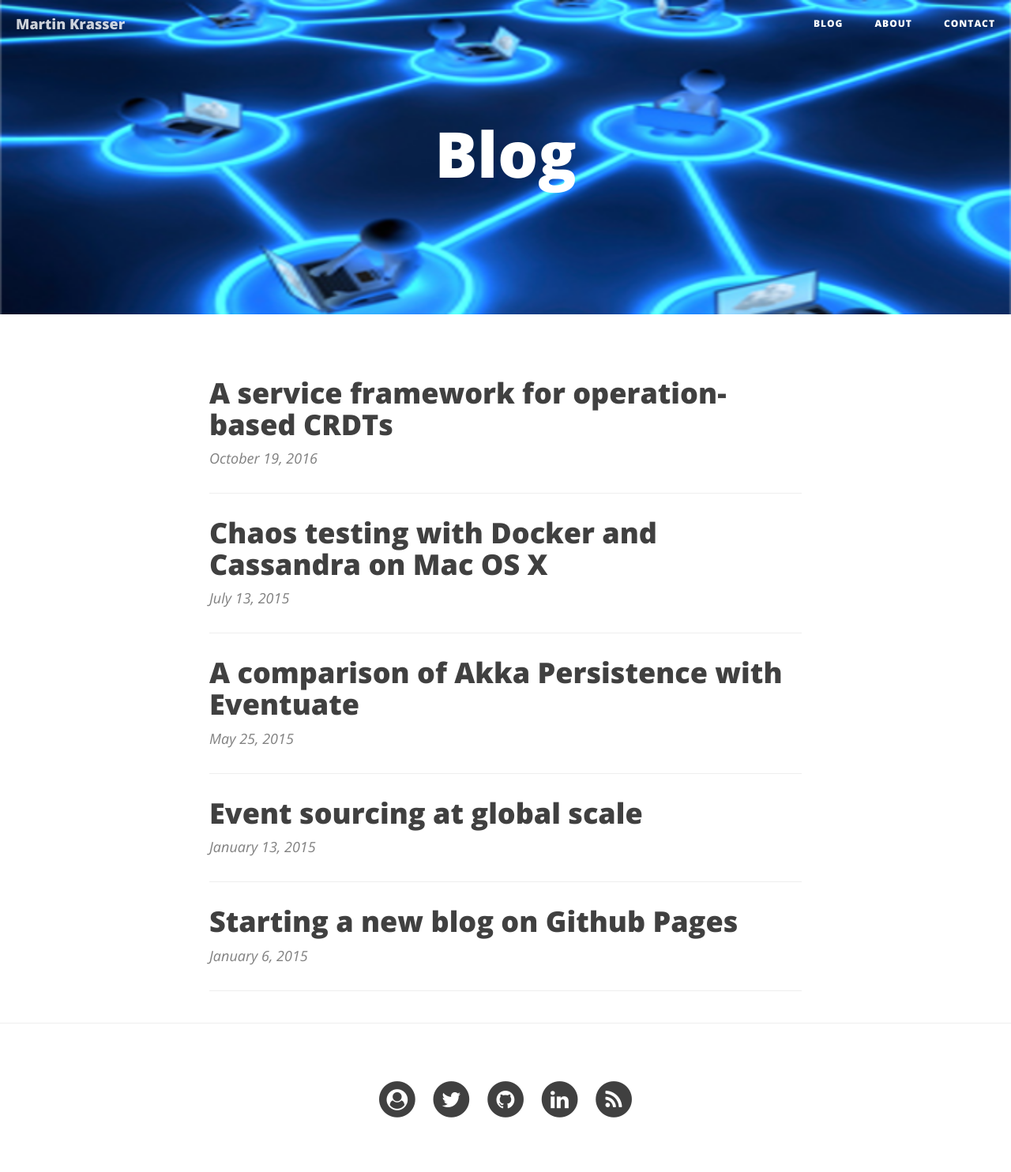
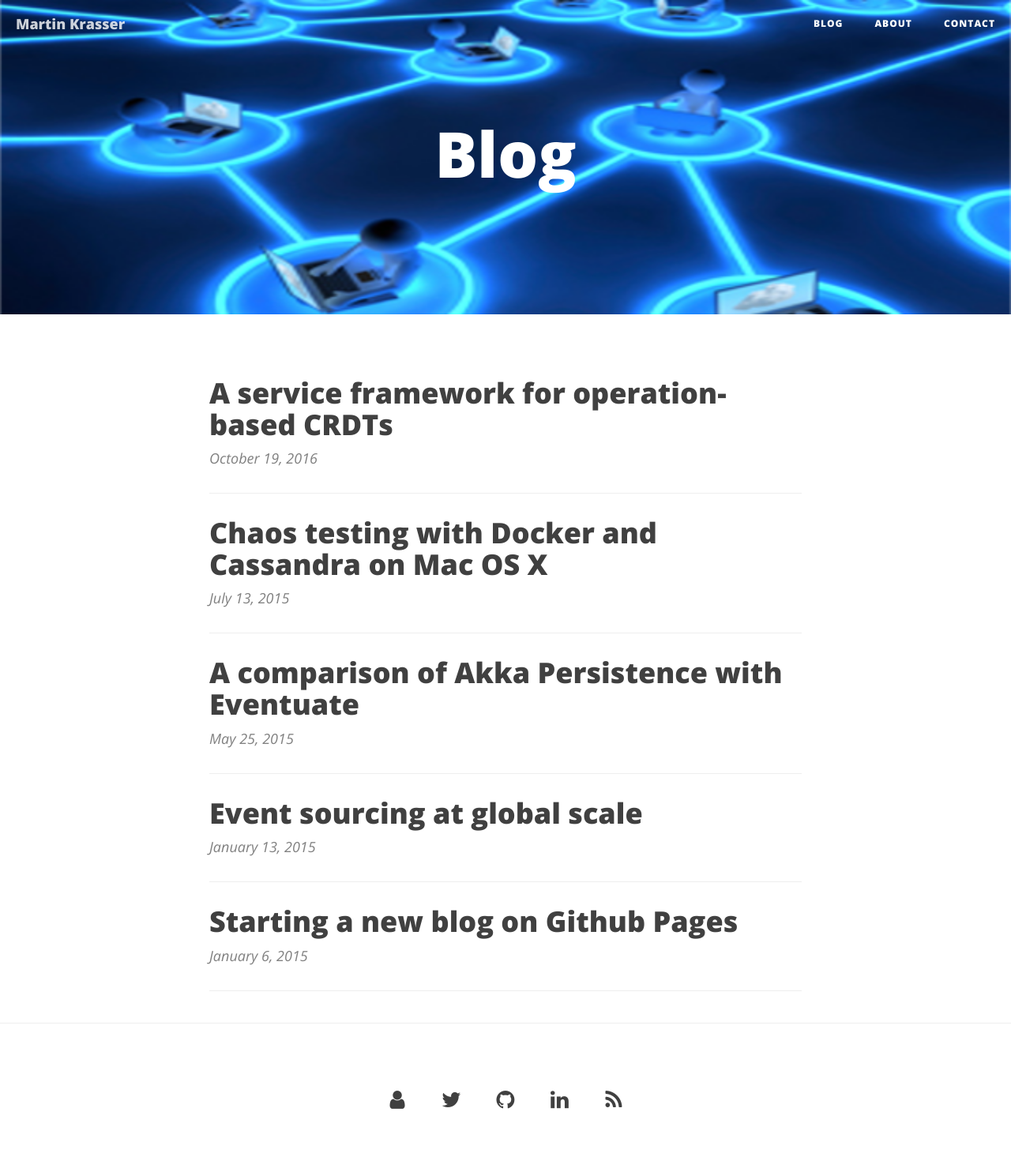
Before and after one commit to krasserm/krasserm.github.io, a Jekyll site: the page built from index.html, in a window 1280 px wide. Shown: the whole page at 79% size. Built offline with Jekyll 4.4.1, drawn with Linux system fonts in a browser that asks for light colours; the list of posts is cut into pages by our own code.

Commit message:
Smaller icons in footer

```diff
--- a/_includes/footer.html
+++ b/_includes/footer.html
@@ -8,8 +8,7 @@
                     <li>
                         <a href="http://martin-krasser.de/resume/resume.pdf">
                         <span class="fa-stack fa-lg">
-                                <i class="fa fa-circle fa-stack-2x"></i>
-                                <i class="fa fa-user-circle fa-stack-1x fa-inverse"></i>
+                                <i class="fa fa-user fa-stack-1x"></i>
                             </span>
                         </a>
                     </li>
@@ -18,8 +17,7 @@
                     <li>
                         <a href="https://twitter.com/{{ site.twitter_username }}">
                             <span class="fa-stack fa-lg">
-                                <i class="fa fa-circle fa-stack-2x"></i>
-                                <i class="fa fa-twitter fa-stack-1x fa-inverse"></i>
+                                <i class="fa fa-twitter fa-stack-1x"></i>
                             </span>
                         </a>
                     </li>
@@ -28,8 +26,7 @@
                     <li>
                         <a href="https://github.com/{{ site.github_username }}">
                             <span class="fa-stack fa-lg">
-                                <i class="fa fa-circle fa-stack-2x"></i>
-                                <i class="fa fa-github fa-stack-1x fa-inverse"></i>
+                                <i class="fa fa-github fa-stack-1x"></i>
                             </span>
                         </a>
                     </li>
@@ -38,8 +35,7 @@
                     <li>
                         <a href="https://linkedin.com/in/{{ site.linkedin_username }}">
                             <span class="fa-stack fa-lg">
-                                <i class="fa fa-circle fa-stack-2x"></i>
-                                <i class="fa fa-linkedin fa-stack-1x fa-inverse"></i>
+                                <i class="fa fa-linkedin fa-stack-1x"></i>
                             </span>
                         </a>
                     </li>
@@ -47,8 +43,7 @@
                     <li>
                         <a href="{{ "/atom.xml" | prepend: site.baseurl }}">
                             <span class="fa-stack fa-lg">
-                                <i class="fa fa-circle fa-stack-2x"></i>
-                                <i class="fa fa-rss fa-stack-1x fa-inverse"></i>
+                                <i class="fa fa-rss fa-stack-1x"></i>
                             </span>
                         </a>
                     </li>
```
